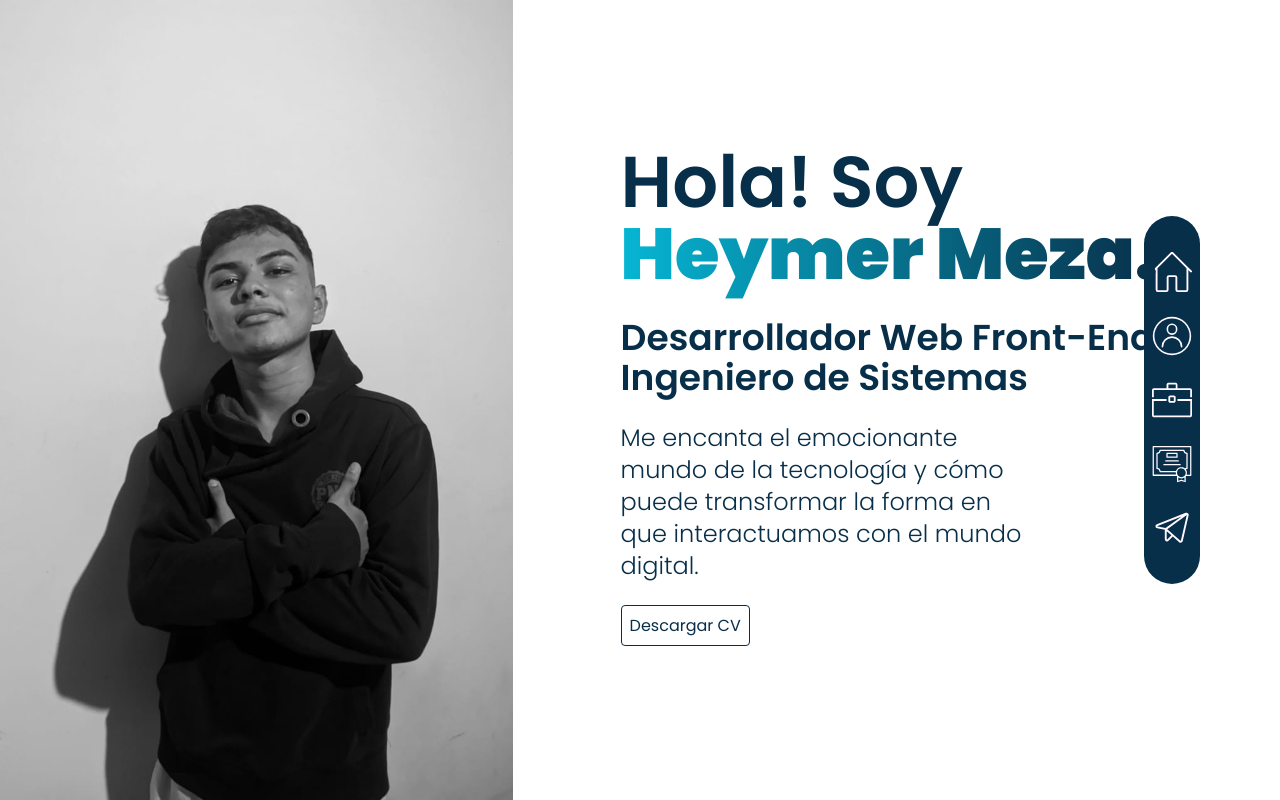
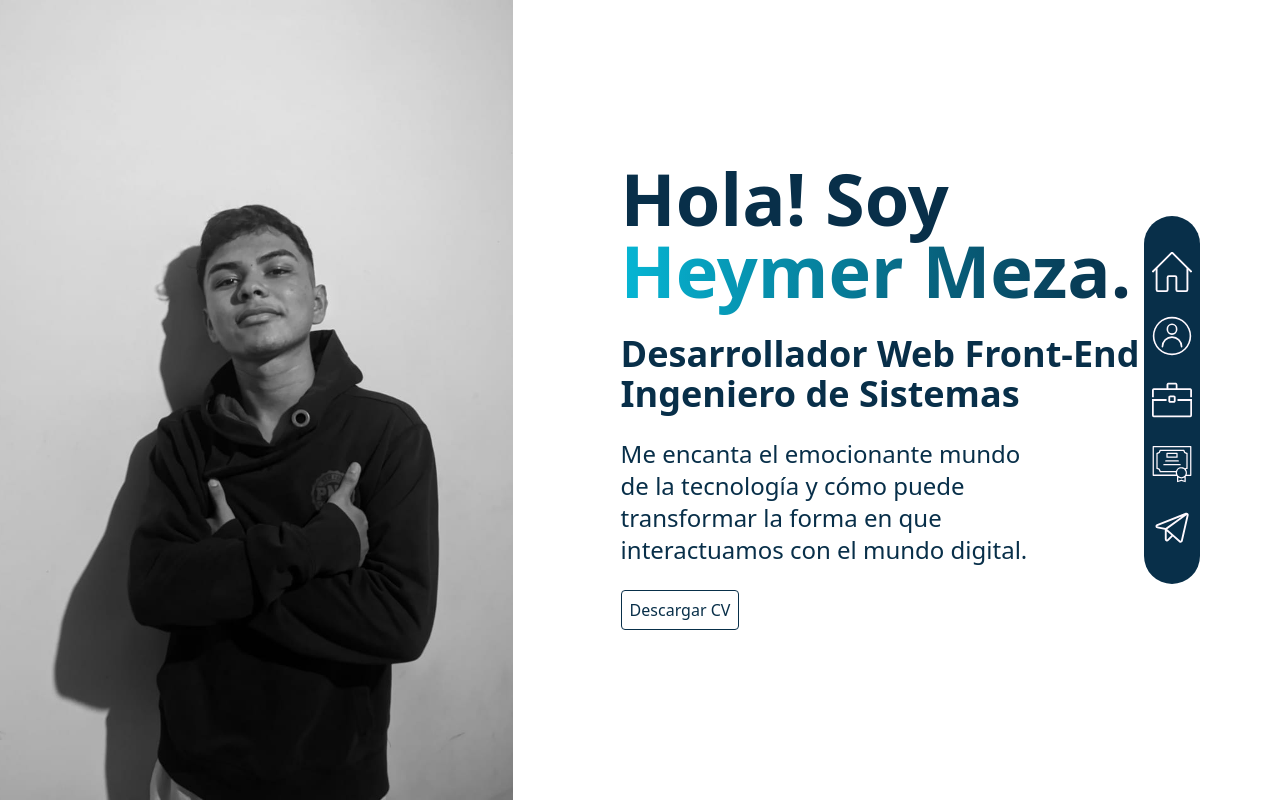
Before and after one commit to HeymerDev/Portafolio, a React (Vite) app: page / in a window 1280 px wide. Built offline with nearby package versions, Linux system fonts and the light colour scheme.

Commit message:
haciendo los componentes dinamicos, creando componente de card por separado y botones

```diff
--- a/src/index.css
+++ b/src/index.css
@@ -1,11 +1,9 @@
-@import url('https://fonts.googleapis.com/css2?family=Poppins:ital,wght@0,200;0,300;0,400;0,600;0,700;0,900;1,800&family=Sen:wght@800&display=swap');
-
 @tailwind base;
 @tailwind components;
 @tailwind utilities;
 
 :root {
-  font-family: 'Poppins', sans-serif;
+  font-family: system-ui, -apple-system, BlinkMacSystemFont, 'Segoe UI', Roboto, Oxygen, Ubuntu, Cantarell, 'Open Sans', 'Helvetica Neue', sans-serif;
   line-height: 1.5;
   font-weight: 400;
 
```
